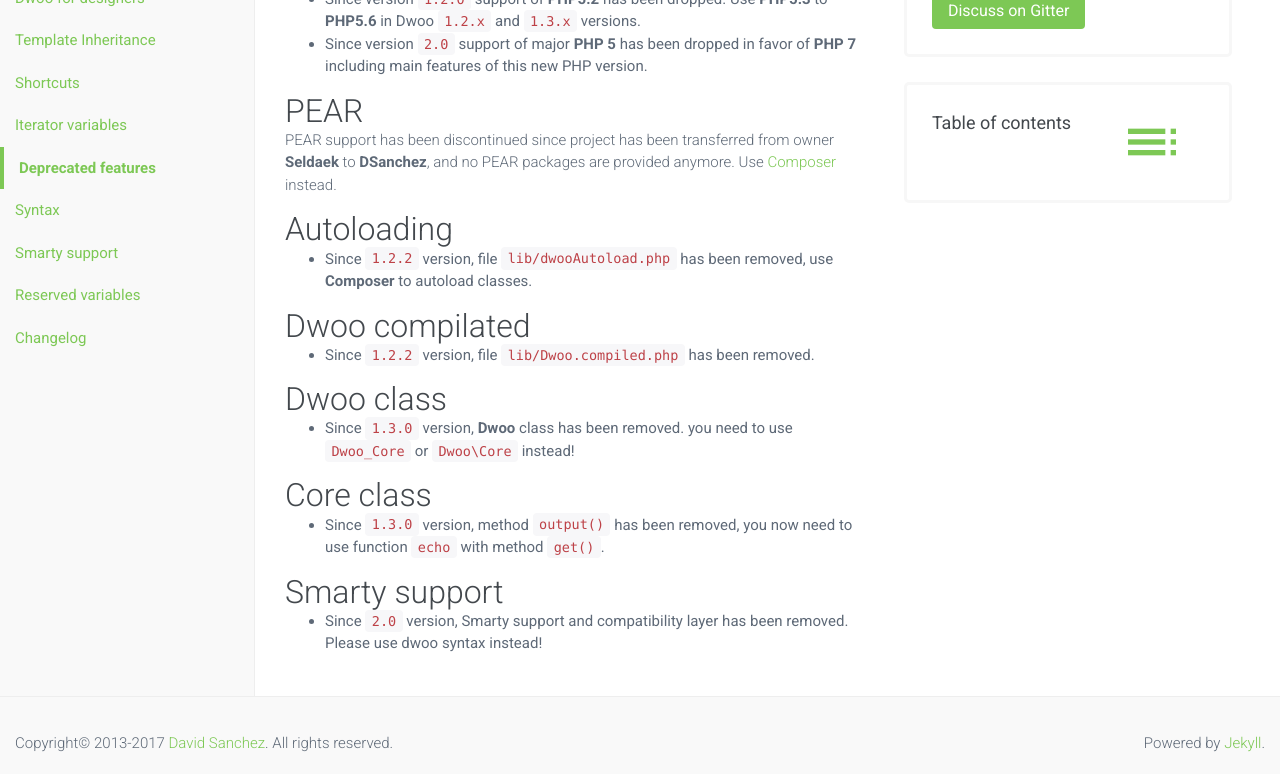
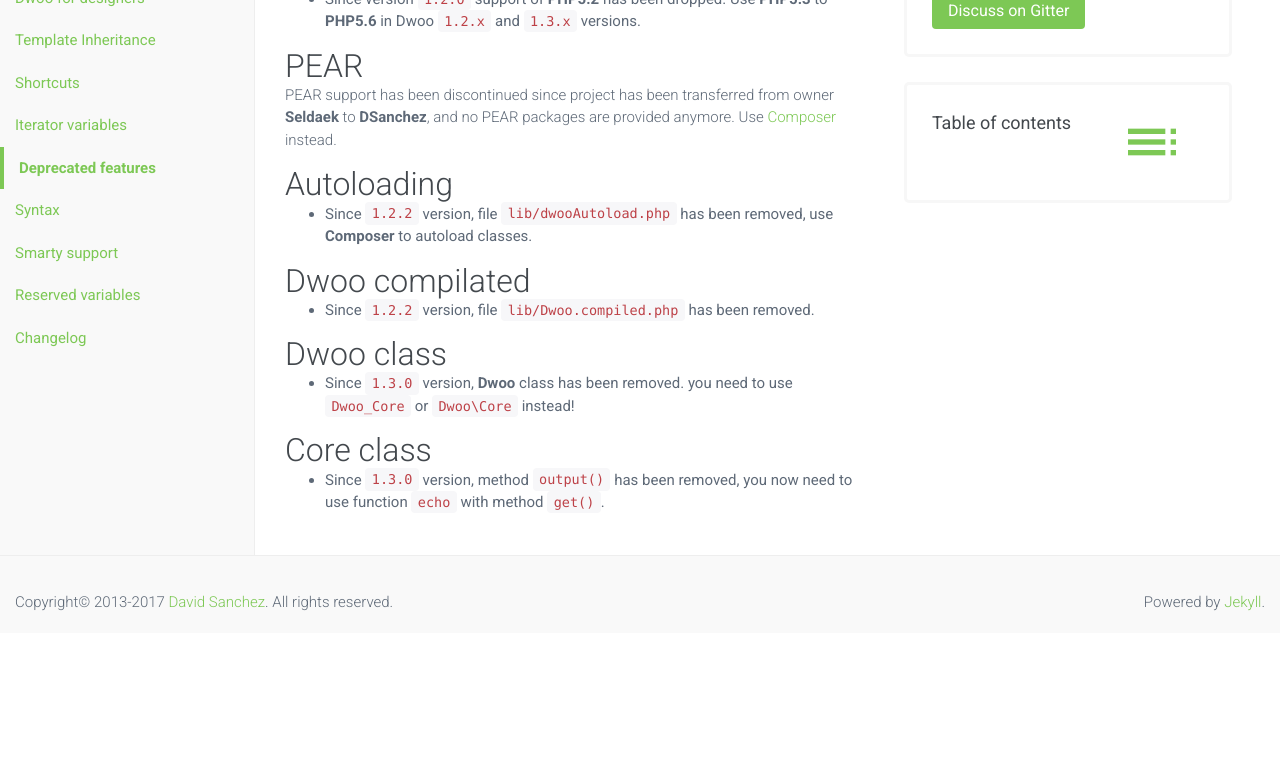
Before and after one commit to dwoo-project/docs, a Jekyll site: the page built from documentation/v1.3/deprecated-features.md, in a window 1280 px wide. Shown: the part 320-1094 px from the top of the page. Built offline with Jekyll 4.4.1, drawn with Linux system fonts in a browser that asks for light colours; nearby versions of some CDN libraries; library files that are not in the unit come from our copies; after the commit the page ends 953 px from its top, so only the background shows below that.

Commit message:
Remove references to `2.0`

```diff
--- a/documentation/v1.3/deprecated-features.md
+++ b/documentation/v1.3/deprecated-features.md
@@ -10,7 +10,6 @@ Deprecated features are kept for backward compatibility and removed in the next
 
 ## PHP
 * Since version `1.2.0` support of **PHP5.2** has been dropped. Use **PHP5.3** to **PHP5.6** in Dwoo `1.2.x` and `1.3.x` versions.
-* Since version `2.0` support of major **PHP 5** has been dropped in favor of **PHP 7** including main features of this new PHP version.
 
 ## PEAR
 PEAR support has been discontinued since project has been transferred from owner **Seldaek** to **DSanchez**,
@@ -27,6 +26,3 @@ and no PEAR packages are provided anymore. Use [Composer](http://getcomposer.org
 
 ## Core class
 * Since `1.3.0` version, method `output()` has been removed, you now need to use function `echo` with method `get()`.
-
-## Smarty support
-* Since `2.0` version, Smarty support and compatibility layer has been removed. Please use dwoo syntax instead!
```
